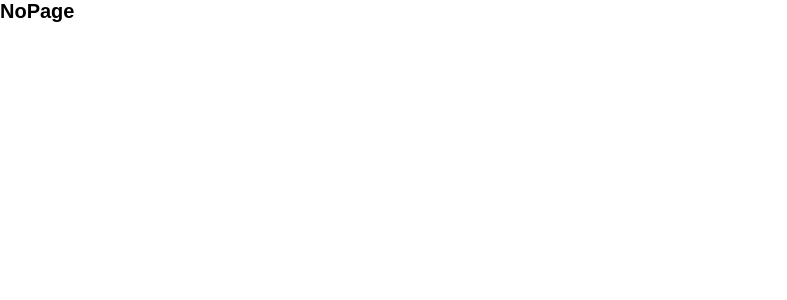
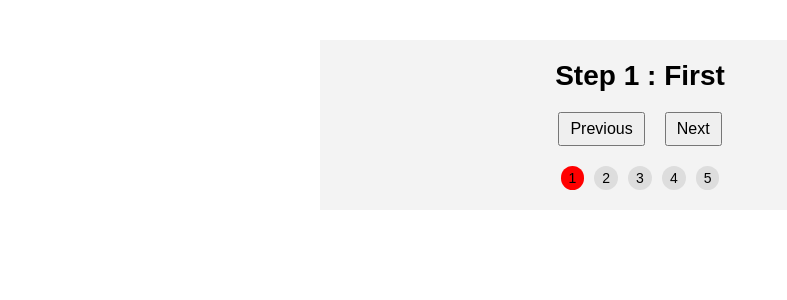
Before and after one commit to kingarunesh/React-Projects, a React (Create React App) app: page /simple-steps in a window 1280 px wide. Shown: the top 300 px of the page, without its empty margins (0-787 px from the left). Built offline with nearby package versions, Linux system fonts and the light colour scheme.

Commit message:
10.1 : Simple Image Steps

```diff
--- a/src/App.js
+++ b/src/App.js
@@ -10,6 +10,7 @@ import ProfileCard from "./components/devprofile/ProfileCard";
 import FoodMenu from "./components/food-menu/FoodMenu";
 import QuizFlashCard from "./components/simple-flash-card/QuizFlashCard";
 import ImageFlashCard from "./components/image-flash-card/ImageFlashCard";
+import SimpleSteps from "./components/simple-steps/SimpleSteps";
 
 export default function App() {
     return (
@@ -27,6 +28,7 @@ export default function App() {
                         <Route path="/foodmenu" element={<FoodMenu />} />
                         <Route path="/quizflashcard" element={<QuizFlashCard />} />
                         <Route path="/image-flash-card" element={<ImageFlashCard />} />
+                        <Route path="/simple-steps" element={<SimpleSteps />} />
                     </Route>
                 </Routes>
             </BrowserRouter>
--- a/src/components/layout/Home.js
+++ b/src/components/layout/Home.js
@@ -49,6 +49,11 @@ export default function Home() {
                             Image Flash Card
                         </Link>
                     </li>
+                    <li>
+                        <Link to="/simple-steps" target="_blank">
+                            Simple Steps
+                        </Link>
+                    </li>
                 </ol>
             </nav>
 
--- /dev/null
+++ b/src/components/simple-steps/SimpleSteps.js
@@ -0,0 +1,59 @@
+import { useState } from "react";
+
+const DATA = [
+    {
+        id: 1,
+        text: "First",
+    },
+    {
+        id: 2,
+        text: "Second",
+    },
+    {
+        id: 3,
+        text: "Third",
+    },
+    {
+        id: 4,
+        text: "Fourth",
+    },
+    {
+        id: 5,
+        text: "Fivth",
+    },
+];
+
+export default function SimpleSteps() {
+    const [step, setStep] = useState(0);
+
+    const nextHandler = function () {
+        step < DATA.length - 1 && setStep((c) => c + 1);
+    };
+
+    const previousHandler = function () {
+        step > 0 && setStep((c) => c - 1);
+    };
+
+    return (
+        <>
+            <div className="simpleSteps">
+                <div className="simpleSteps__message">
+                    Step {step + 1} : {DATA[step].text}
+                </div>
+
+                <div className="simpleSteps__btns">
+                    <button onClick={previousHandler}>Previous</button>
+                    <button onClick={nextHandler}>Next</button>
+                </div>
+
+                <div className="simpleSteps__indicators">
+                    {DATA.map((_, i) => (
+                        <div key={i} style={{ backgroundColor: step > i - 1 ? "red" : "" }}>
+                            {i + 1}
+                        </div>
+                    ))}
+                </div>
+            </div>
+        </>
+    );
+}
--- a/src/index.scss
+++ b/src/index.scss
@@ -382,3 +382,44 @@ footer {
         }
     }
 }
+
+//SECTION :     Simple Steps
+.simpleSteps {
+    width: 50%;
+    margin: 4rem auto;
+    background-color: #f3f3f3;
+    padding: 2rem;
+
+    display: flex;
+    flex-direction: column;
+    gap: 2rem;
+    align-items: center;
+
+    &__message {
+        font-size: 2.8rem;
+        font-weight: bold;
+    }
+
+    &__btns {
+        display: flex;
+        gap: 2rem;
+
+        button {
+            padding: 0.6rem 1rem;
+            font-size: 1.6rem;
+            cursor: pointer;
+        }
+    }
+
+    &__indicators {
+        display: flex;
+        gap: 1rem;
+
+        div {
+            background-color: #ddd;
+            padding: 0.4rem 0.8rem;
+            font-size: 1.4rem;
+            border-radius: 10rem;
+        }
+    }
+}
```
